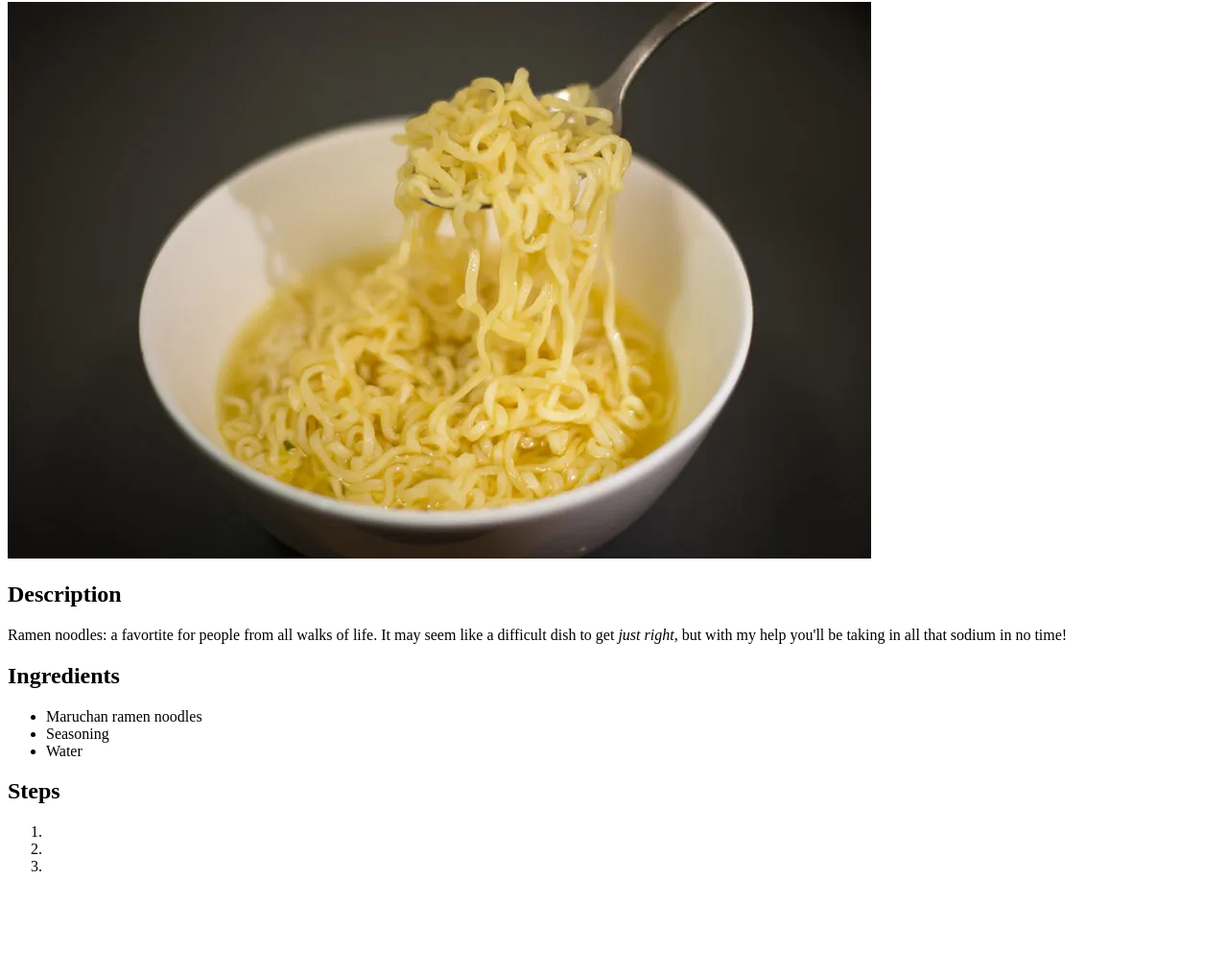
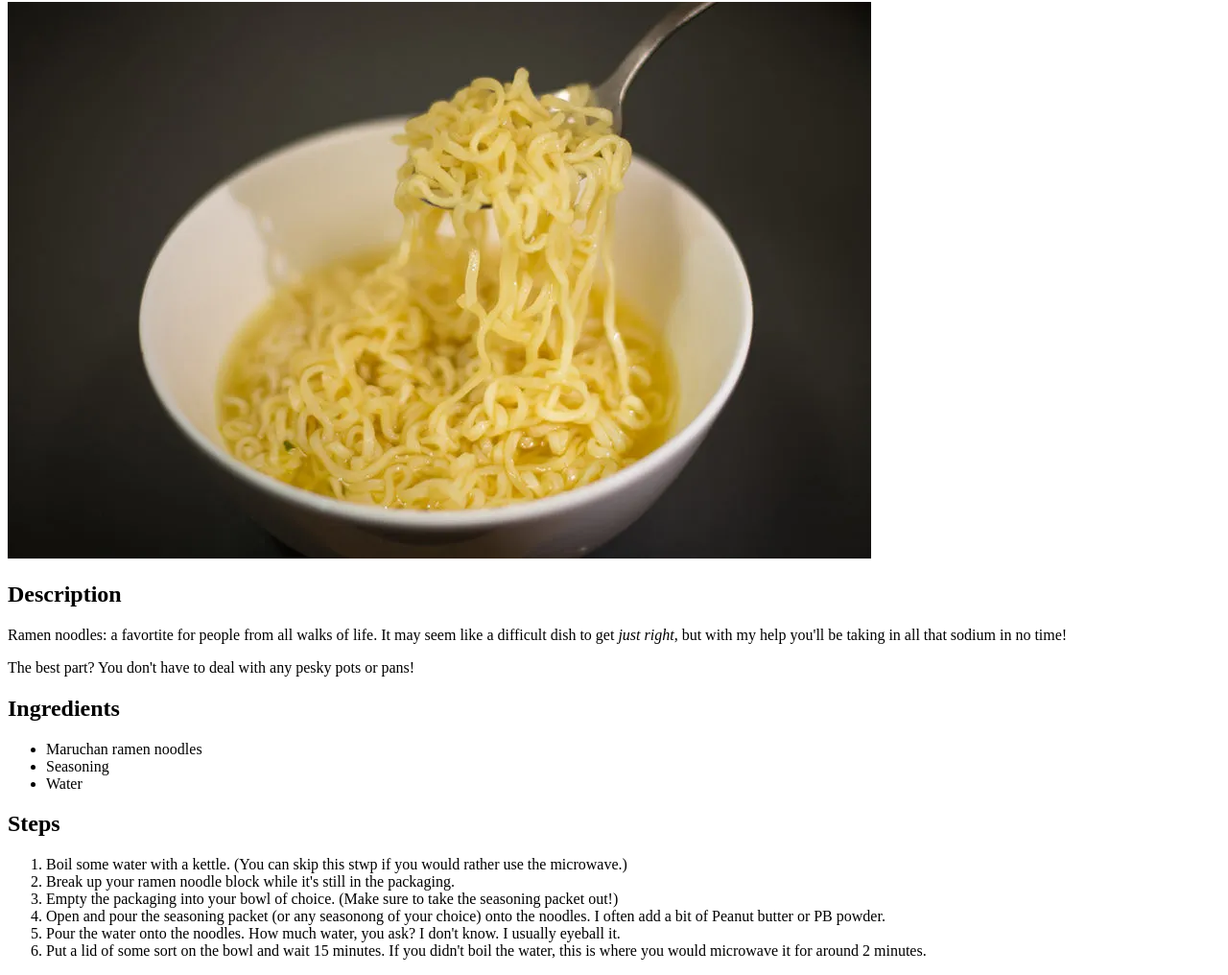
Before and after one commit to wise-guru/odin-recipes, a plain HTML site: page recipes/ramen.html in a window 1280 px wide. Shown: the part 78-1094 px from the top of the page at 96% size. Before the commit the page ends 1006 px from the top, so only its background shows below. Drawn offline with Linux system fonts and the light colour scheme.

Commit message:
Add steps to ramen recipe

```diff
--- a/recipes/ramen.html
+++ b/recipes/ramen.html
@@ -11,10 +11,9 @@
     <h1>Ramen Noodles</h1>
         <img src="./img/ramen.jpg" alt="A bowl of Maruchan ramen noodles (chicken flavored)">
     <h2>Description</h2>
-        <p>
-            Ramen noodles: a favortite for people from all walks of life. It may seem like a difficult dish to get <em>just right</em>, but with my help you'll be taking in all that sodium in no time!
-        </p>
+        <p>Ramen noodles: a favortite for people from all walks of life. It may seem like a difficult dish to get <em>just right</em>, but with my help you'll be taking in all that sodium in no time!</p>
 
+        <p>The best part? You don't have to deal with any pesky pots or pans!</p>
     <h2>Ingredients</h2>
         <ul>
             <li>Maruchan ramen noodles</li>
@@ -24,9 +23,12 @@
 
     <h2>Steps</h2>
         <ol>
-            <li></li>
-            <li> </li>
-            <li> </li>
+            <li>Boil some water with a kettle. (You can skip this stwp if you would rather use the microwave.)</li>
+            <li>Break up your ramen noodle block while it's still in the packaging.</li>
+            <li>Empty the packaging into your bowl of choice. (Make sure to take the seasoning packet out!)</li>
+            <li>Open and pour the seasoning packet (or any seasonong of your choice) onto the noodles. I often add a bit of Peanut butter or PB powder.</li>
+            <li>Pour the water onto the noodles. How much water, you ask? I don't know. I usually eyeball it. </li>
+            <li>Put a lid of some sort on the bowl and wait 15 minutes. If you didn't boil the water, this is where you would microwave it for around 2 minutes.</li>
         </ol>
 </body>
 </html>
```
